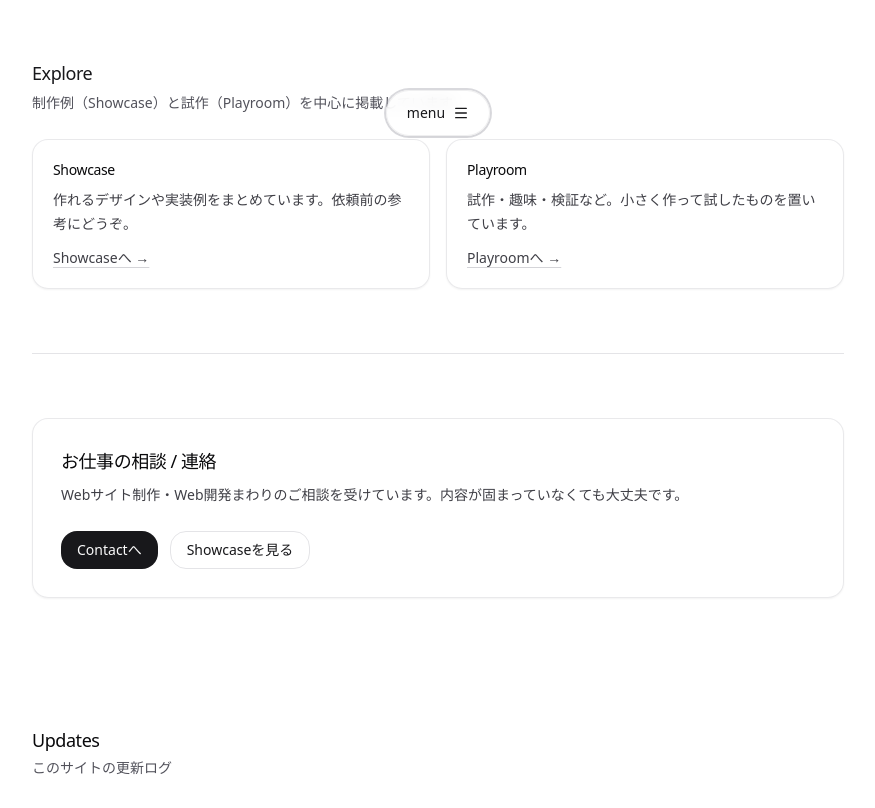
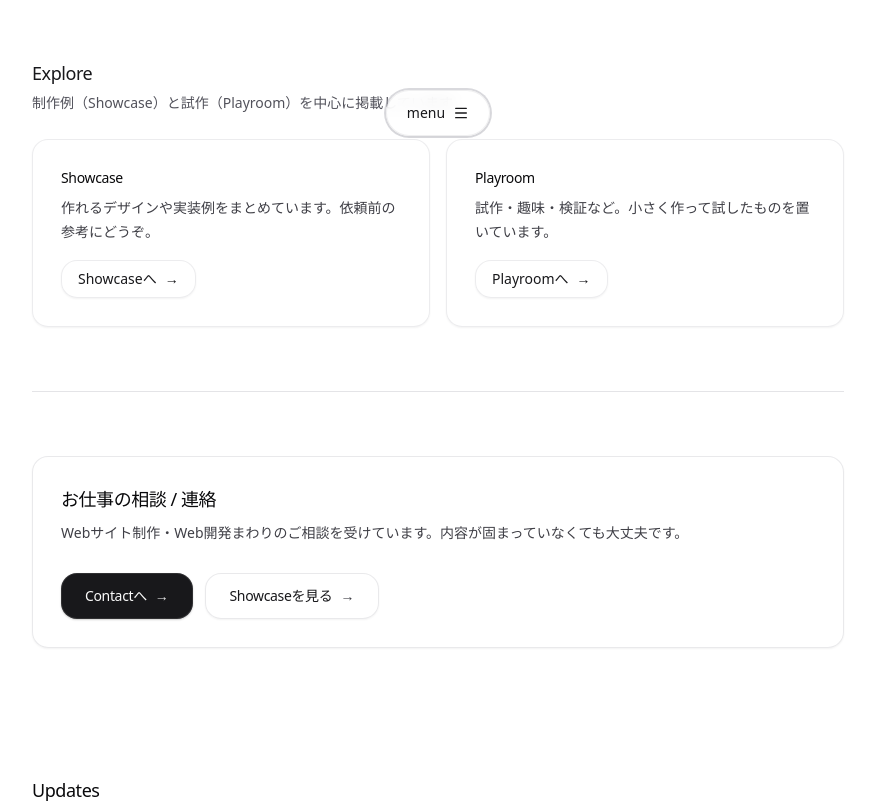
Before and after one commit to smasaya109-cmyk/miyabi2020, a Next.js app: page / in a window 1280 px wide. Shown: the part 640-1448 px from the top of the page, without its empty margins (202-1077 px from the left). Built offline with nearby package versions, Linux system fonts and the light colour scheme.

Commit message:
button updates, mailadress

```diff
--- a/src/app/page.tsx
+++ b/src/app/page.tsx
@@ -5,10 +5,12 @@ import { SectionHeader } from "@/components/SectionHeader";
 import { site } from "@/lib/site";
 import { getAllUpdates } from "@/lib/updates";
 import { UpdatesTimeline } from "@/components/UpdatesTimeline";
+import { ButtonLink } from "@/components/ui/ButtonLink";
 
 
 export default async function HomePage() {
   const updates = await getAllUpdates();
+
   return (
     <Container>
       <Hero />
@@ -24,7 +26,7 @@ export default async function HomePage() {
         <div className="mt-6 grid gap-4 sm:grid-cols-2">
           <Link
             href="/showcase"
-            className="no-underline rounded-2xl border border-zinc-200/80 bg-white/60 p-5 shadow-sm hover:bg-white hover:border-zinc-300/80 hover:shadow transition"
+            className="group no-underline rounded-2xl border border-zinc-200/70 bg-white/60 p-6 sm:p-7 shadow-sm shadow-zinc-900/5 backdrop-blur transition hover:bg-white hover:border-zinc-300/70 hover:shadow-md hover:shadow-zinc-900/10 focus-visible:outline-none focus-visible:ring-2 focus-visible:ring-zinc-900/15 focus-visible:ring-offset-2 focus-visible:ring-offset-white"
           >
             <div className="text-sm font-medium tracking-tight text-zinc-950">
               Showcase
@@ -32,14 +34,19 @@ export default async function HomePage() {
             <p className="mt-2 text-sm leading-6 text-zinc-700">
               作れるデザインや実装例をまとめています。依頼前の参考にどうぞ。
             </p>
-            <p className="mt-3 text-sm text-zinc-700 underline underline-offset-4 decoration-zinc-300 hover:decoration-zinc-900">
-              Showcaseへ →
-            </p>
+
+            {/* “ボタンっぽい”落ち着いたCTA */}
+            <span className="mt-4 inline-flex w-fit items-center gap-2 rounded-2xl border border-zinc-200/70 bg-white/70 px-4 py-2 text-sm font-medium text-zinc-900 shadow-sm shadow-zinc-900/5 transition group-hover:border-zinc-300/70 group-hover:bg-white">
+              Showcaseへ
+              <span className="transition-transform group-hover:translate-x-0.5">
+                →
+              </span>
+            </span>
           </Link>
 
           <Link
             href="/playroom"
-            className="no-underline rounded-2xl border border-zinc-200/80 bg-white/60 p-5 shadow-sm hover:bg-white hover:border-zinc-300/80 hover:shadow transition"
+            className="group no-underline rounded-2xl border border-zinc-200/70 bg-white/60 p-6 sm:p-7 shadow-sm shadow-zinc-900/5 backdrop-blur transition hover:bg-white hover:border-zinc-300/70 hover:shadow-md hover:shadow-zinc-900/10 focus-visible:outline-none focus-visible:ring-2 focus-visible:ring-zinc-900/15 focus-visible:ring-offset-2 focus-visible:ring-offset-white"
           >
             <div className="text-sm font-medium tracking-tight text-zinc-950">
               Playroom
@@ -47,9 +54,13 @@ export default async function HomePage() {
             <p className="mt-2 text-sm leading-6 text-zinc-700">
               試作・趣味・検証など。小さく作って試したものを置いています。
             </p>
-            <p className="mt-3 text-sm text-zinc-700 underline underline-offset-4 decoration-zinc-300 hover:decoration-zinc-900">
-              Playroomへ →
-            </p>
+
+            <span className="mt-4 inline-flex w-fit items-center gap-2 rounded-2xl border border-zinc-200/70 bg-white/70 px-4 py-2 text-sm font-medium text-zinc-900 shadow-sm shadow-zinc-900/5 transition group-hover:border-zinc-300/70 group-hover:bg-white">
+              Playroomへ
+              <span className="transition-transform group-hover:translate-x-0.5">
+                →
+              </span>
+            </span>
           </Link>
         </div>
       </section>
@@ -57,7 +68,7 @@ export default async function HomePage() {
       <hr className="border-zinc-200" />
 
       <section className="py-14 sm:py-16">
-        <div className="rounded-2xl border border-zinc-200/80 bg-white/60 p-6 sm:p-7 shadow-sm">
+        <div className="rounded-2xl border border-zinc-200/80 bg-white/60 p-6 sm:p-7 shadow-sm shadow-zinc-900/5 backdrop-blur">
           <h2 className="text-base sm:text-lg font-medium tracking-tight text-zinc-950">
             お仕事の相談 / 連絡
           </h2>
@@ -65,19 +76,17 @@ export default async function HomePage() {
             Webサイト制作・Web開発まわりのご相談を受けています。内容が固まっていなくても大丈夫です。
           </p>
 
-          <div className="mt-6 flex flex-wrap gap-3">
-            <Link
-              href="/contact"
-              className="no-underline inline-flex items-center justify-center rounded-2xl bg-zinc-900 px-4 py-2 text-sm font-medium text-zinc-50 hover:bg-zinc-800"
-            >
+          {/* ボタン：余白増＋落ち着いた“静かな強さ” */}
+          <div className="mt-7 flex flex-wrap gap-3">
+            <ButtonLink href="/contact" variant="primary" size="lg">
               Contactへ
-            </Link>
-            <Link
-              href="/showcase"
-              className="no-underline inline-flex items-center justify-center rounded-2xl border border-zinc-200 bg-white px-4 py-2 text-sm font-medium text-zinc-900 hover:border-zinc-300 hover:bg-zinc-50"
-            >
+              <span className="opacity-90">→</span>
+            </ButtonLink>
+
+            <ButtonLink href="/showcase" variant="secondary" size="lg">
               Showcaseを見る
-            </Link>
+              <span className="text-zinc-700">→</span>
+            </ButtonLink>
           </div>
         </div>
       </section>
@@ -88,6 +97,7 @@ export default async function HomePage() {
           {/* ここに Featured Projects を戻す */}
         </section>
       ) : null}
+
       <UpdatesTimeline items={updates.slice(0, 8)} />
     </Container>
   );
--- /dev/null
+++ b/src/components/ui/ButtonLink.tsx
@@ -0,0 +1,52 @@
+import Link from "next/link";
+import type { ComponentProps } from "react";
+
+type Variant = "primary" | "secondary" | "ghost";
+type Size = "sm" | "md" | "lg";
+
+type Props = Omit<ComponentProps<typeof Link>, "className"> & {
+  className?: string;
+  variant?: Variant;
+  size?: Size;
+};
+
+function cn(...classes: Array<string | false | null | undefined>) {
+  return classes.filter(Boolean).join(" ");
+}
+
+const base =
+  // calm + cool: 余白/角/フォーカス/影を丁寧に
+  "no-underline inline-flex items-center justify-center gap-2 rounded-2xl font-medium tracking-tight transition " +
+  "focus-visible:outline-none focus-visible:ring-2 focus-visible:ring-zinc-900/20 focus-visible:ring-offset-2 focus-visible:ring-offset-white " +
+  "active:translate-y-[1px] select-none";
+
+const variants: Record<Variant, string> = {
+  primary:
+    "bg-zinc-900 text-zinc-50 shadow-sm shadow-zinc-900/20 ring-1 ring-inset ring-white/10 " +
+    "hover:bg-zinc-800 hover:shadow-md hover:shadow-zinc-900/25",
+  secondary:
+    "border border-zinc-200/80 bg-white/70 text-zinc-900 shadow-sm shadow-zinc-900/5 " +
+    "hover:bg-white hover:border-zinc-300/80 hover:shadow-md hover:shadow-zinc-900/10",
+  ghost:
+    "text-zinc-900 hover:bg-zinc-900/5",
+};
+
+const sizes: Record<Size, string> = {
+  sm: "text-sm px-4 py-2",
+  md: "text-sm px-5 py-2.5",
+  lg: "text-sm px-6 py-3",
+};
+
+export function ButtonLink({
+  variant = "secondary",
+  size = "md",
+  className,
+  ...props
+}: Props) {
+  return (
+    <Link
+      {...props}
+      className={cn(base, variants[variant], sizes[size], className)}
+    />
+  );
+}
```
